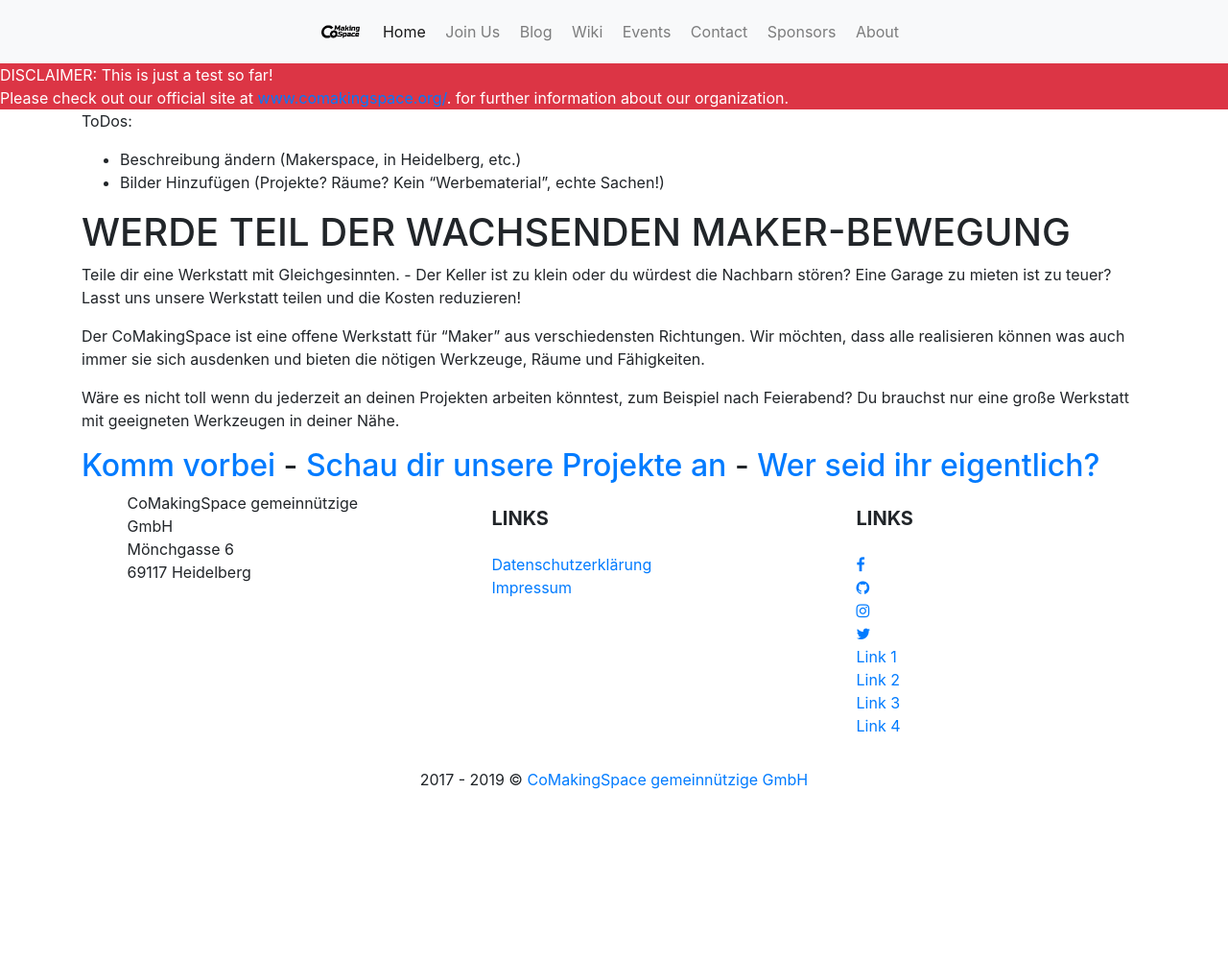
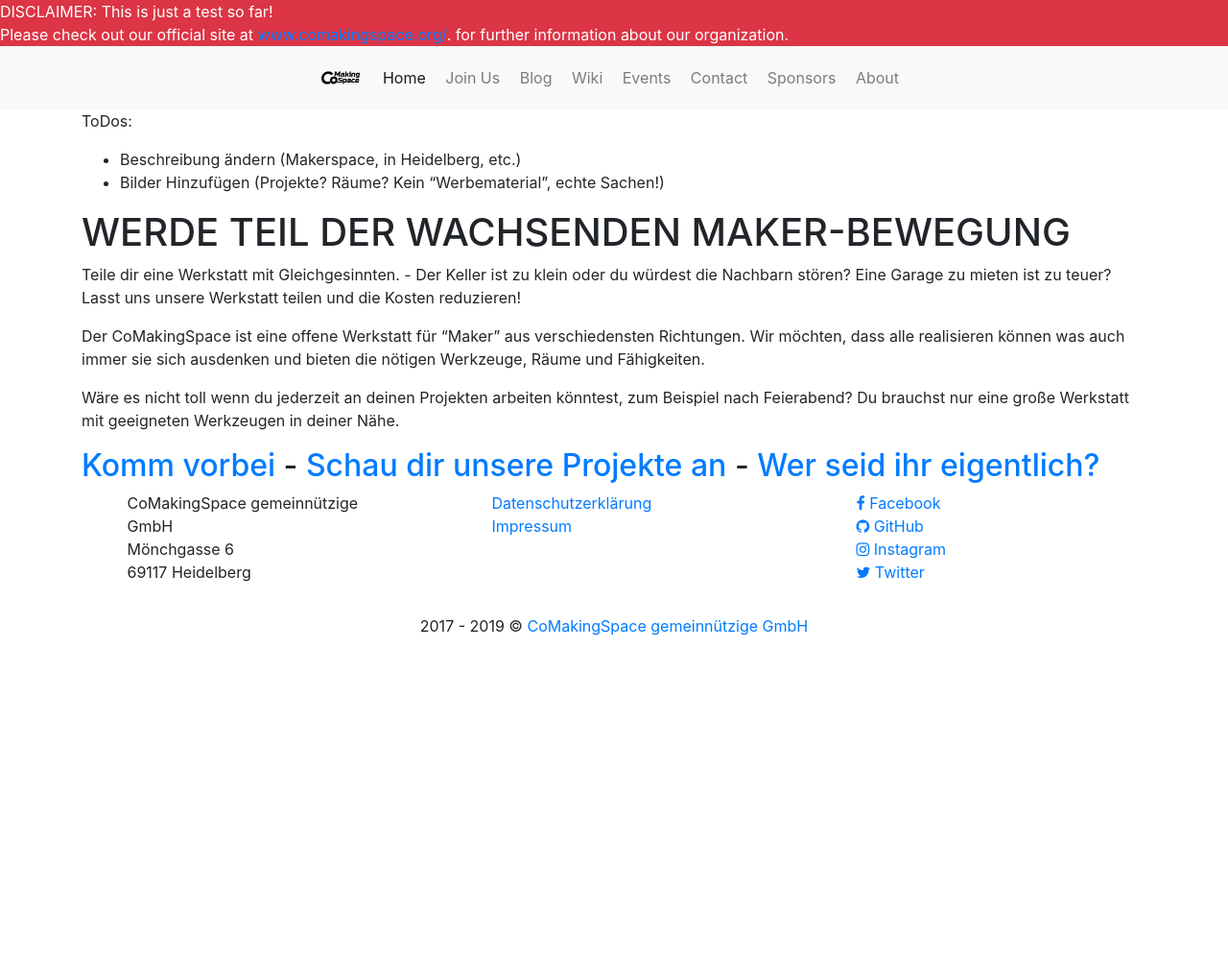
Before and after one commit to comakingspace/comakingspace.github.io, a Jekyll site: the page built from index.md, in a window 1280 px wide. Shown: the whole page at 96% size. Built offline with Jekyll 4.4.1, drawn with Linux system fonts in a browser that asks for light colours; after the commit the page ends 900 px from its top, so only the background shows below that.

Commit message:
Move Diisclaimer to the top, cleanup footer

```diff
--- a/_includes/footer.html
+++ b/_includes/footer.html
@@ -17,8 +17,6 @@
 
                         <!-- Grid column -->
                         <div class="col-md-3 mx-auto">
-                                <!-- Links -->
-                                <h5 class="font-weight-bold text-uppercase mt-3 mb-4">Links</h5>
                                 <ul class="list-unstyled">
                                         {% for item in site.data.footer_nav %}
                                         <li>
@@ -35,55 +33,44 @@
 
                         <!-- Grid column -->
                         <div class="col-md-3 mx-auto">
-
-                                <!-- Links -->
-                                <h5 class="font-weight-bold text-uppercase mt-3 mb-4">Links</h5>
-
                                 <ul class="list-unstyled">
                                         {%- if social.facebook -%}<li><a
                                                         href="https://www.facebook.com/{{ social.facebook | cgi_escape | escape }}"
-                                                        title="{{ social.facebook | escape }}"> <i class="fa fa-facebook"></i> </a></li>
+                                                        title="{{ social.facebook | escape }}"> <i
+                                                                class="fa fa-facebook"></i> Facebook</a></li>
                                         {%- endif -%}
                                         {%- if social.github -%}<li><a
                                                         href="https://github.com/{{ social.github | cgi_escape | escape }}"
-                                                        title="{{ social.github | escape }}"> <i class="fa fa-github"></i> </a></li>
+                                                        title="{{ social.github | escape }}"> <i
+                                                                class="fa fa-github"></i> GitHub</a></li>
                                         {%- endif -%}
                                         {%- if social.instagram -%}<li><a
                                                         href="https://www.instagram.com/{{ social.instagram | cgi_escape | escape }}"
-                                                        title="{{ social.instagram | escape }}"><i class="fa fa-instagram"></i> </a>
+                                                        title="{{ social.instagram | escape }}"><i
+                                                                class="fa fa-instagram"></i> Instagram</a>
                                         </li>
                                         {%- endif -%}
                                         {%- if social.twitter -%}<li><a
                                                         href="https://twitter.com/{{ social.twitter | cgi_escape | escape }}"
-                                                        title="{{ social.twitter | escape }}"><i class="fa fa-twitter"></i> </a></li>
+                                                        title="{{ social.twitter | escape }}"><i
+                                                                class="fa fa-twitter"></i> Twitter</a></li>
                                         {%- endif -%}
                                         {%- if social.youtube -%}<li><a
                                                         href="https://www.youtube.com/{{ social.youtube | cgi_escape | escape }}"
-                                                        title="{{ social.youtube | escape }}"> <i class="fa fa-youtube"></i> </a></li>
+                                                        title="{{ social.youtube | escape }}"> <i
+                                                                class="fa fa-youtube"></i> YouTube</a></li>
                                         {%- endif -%}
                                         {%- if social.youtube_channel -%}<li><a
                                                         href="https://www.youtube.com/channel/{{ social.youtube_channel | cgi_escape | escape }}"
-                                                        title="{{ social.youtube_channel_name | escape | default: 'YouTube' }}"> <i
-                                                                class="fa fa-youtube"></i> </a></li>
+                                                        title="{{ social.youtube_channel_name | escape | default: 'YouTube' }}">
+                                                        <i class="fa fa-youtube"></i> YouTube</a></li>
                                         {%- endif -%}
                                         {%- if social.telegram -%}<li><a
                                                         href="https://t.me/{{ social.telegram | cgi_escape | escape }}"
-                                                        title="{{ social.telegram | escape }}"> <i class="fa fa-telegram"></i> </a></li>
+                                                        title="{{ social.telegram | escape }}"> <i
+                                                                class="fa fa-telegram"></i> Telegram</a></li>
                                         {%- endif -%}
-                                        <li>
-                                                <a href="#!">Link 1</a>
-                                        </li>
-                                        <li>
-                                                <a href="#!">Link 2</a>
-                                        </li>
-                                        <li>
-                                                <a href="#!">Link 3</a>
-                                        </li>
-                                        <li>
-                                                <a href="#!">Link 4</a>
-                                        </li>
                                 </ul>
-
                         </div>
                         <!-- Grid column -->
 
--- a/_includes/header.html
+++ b/_includes/header.html
@@ -1,3 +1,10 @@
+<div class="bg-danger text-white">
+    DISCLAIMER: This is just a test so far! <br />
+    Please check out our official site at <a href="https://comakingspace.org/">www.comakingspace.org/</a>. for
+    further
+    information about our organization.
+</div>
+
 <nav class="navbar navbar-expand-md navbar-light bg-light justify-content-center">
 
     <a class="navbar-brand" href="/"><img src="/assets/images/Logo-135px.png" style="width:40px;"></a>
--- a/_layouts/default.html
+++ b/_layouts/default.html
@@ -6,12 +6,6 @@
 <body>
 
     {%- include header.html -%}
-    <div class="bg-danger text-white">
-        DISCLAIMER: This is just a test so far! <br />
-        Please check out our official site at <a href="https://comakingspace.org/">www.comakingspace.org/</a>. for
-        further
-        information about our organization.
-    </div>
     <div class="container justify-content-center">
         {{content}}
     </div>
```
